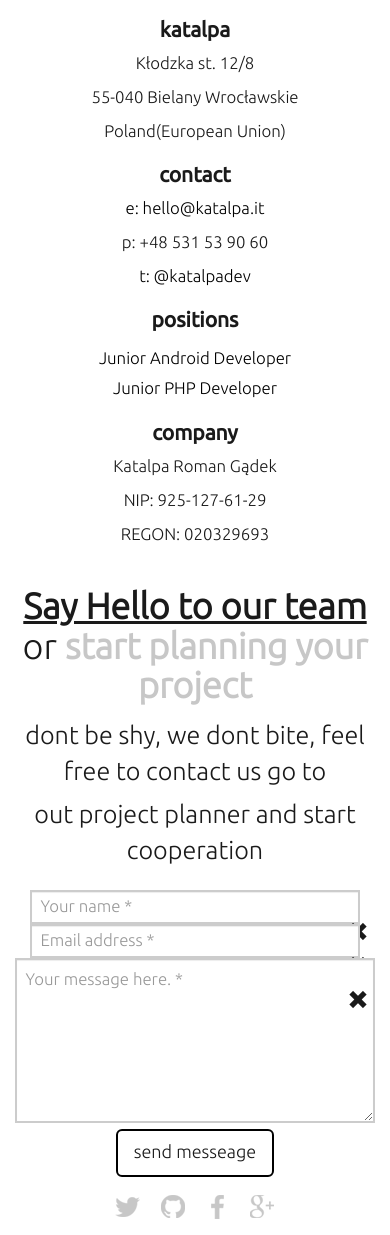
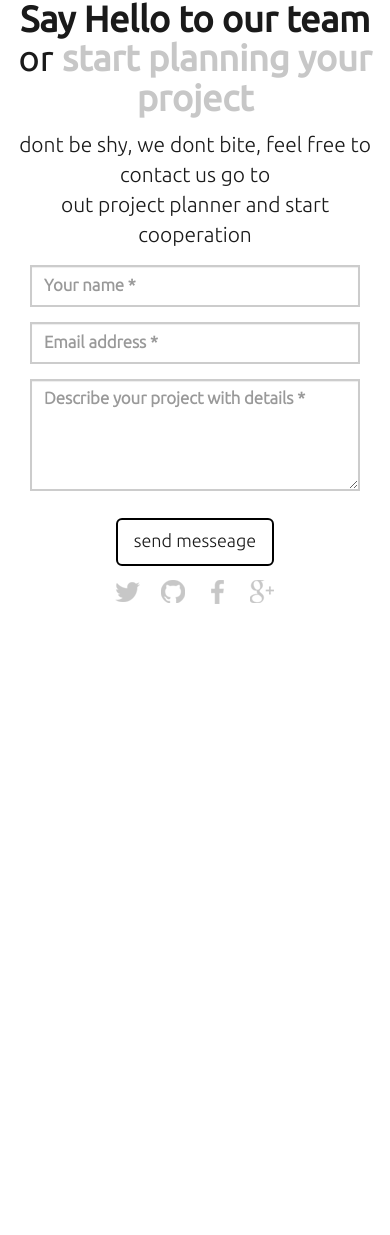
Before and after one commit to KatalpaApps/MainPage, a PHP site: page /contact.html in a window 390 px wide. Shown: the part 1801-3036 px from the top of the page. After the commit the page ends 2405 px from the top, so only its background shows below. Run offline with PHP 8.4, Linux system fonts and the light colour scheme; some libraries are stand-ins or nearby versions.

Commit message:
contact + projects

```diff
--- a/contact.html
+++ b/contact.html
@@ -1,29 +1,29 @@
-<!DOCTYPE HTML>
-<html xmlns="http://www.w3.org/1999/xhtml" xml:lang="en" lang="en">
+<!DOCTYPE html>
+<html lang="en">
     <head>
-        <meta http-equiv="Content-type" content="text/html;charset=UTF-8" />
-        <meta name="viewport" content="width=device-width, initial-scale=1 max-scale=1" />
+        <meta charset="UTF-8" lang="EN"/>
+        <meta name="viewport" content="width=device-width, initial-scale=1" />
+        <title>Plan your project</title>
         <!--css section-->
         <link href="css/font.css" rel="stylesheet" type="text/css" />
+        <link href="css/fontello.css" rel="stylesheet" type="text/css" />
         <link href="css/bootstrap.css" rel="stylesheet" type="text/css" />
         <link href="css/app.css" rel="stylesheet" type="text/css" />
         <link rel="stylesheet" type="text/css" href="css/app-responsive.css" />
-        <link rel="stylesheet" type="text/css" href="css/landing-page.css" />
-        <link rel="stylesheet" type="text/css" href="css/projects.css">
-        <link rel="stylesheet" type="text/css" href="css/contact.css">
+        <link rel="stylesheet" type="text/css" href="css/contact.css" />
+        <link rel="stylesheet" type="text/css" href="css/jquery-ui-1.9.2.custom.css" />
         <!--files holds styling for nav sidebar & dot animiations-->
         <link href="css/carousel-dots.css" rel="stylesheet" type="text/css" />
         <!--end of css-->
         <!--javascript section-->
         <script src="js/lib/jquery-1.9.1.js" type="text/javascript"></script>
-        <script src="js/lib/jquery-ui-1.9.2.custom.min.js"></script>
         <script src="js/lib/bootstrap.min.js"></script>
+        <script src="js/app.js" type="text/javascript"></script>
+        <script src="js/app/general.js" type="text/javascript"></script>
+        <script type="text/javascript" src="js/app/contact.js"></script>
+        <script type="text/javascript" src="js/lib/jquery.form.js"></script>
         <script type="text/javascript" src="js/lib/jquery.util.js"></script>
-        <script src="js/app.js" type="text/javascript"></script>
-        <script src="js/app/landing.js" type="text/javascript"></script>
-        <script src="js/app/general.js" type="text/javascript"></script>
-        <script src="js/app/contact.js" type="text/javascript"></script>
-        <script type="text/javascript" src="js/lib/jquery.form.js"></script>
+        <script type="text/javascript" src="js/lib/jquery-ui-1.9.2.custom.min.js"></script>
         <script type="text/javascript" src="js/lib/jquery.validate.js"></script>
         <script src="https://maps.googleapis.com/maps/api/js?sensor=false"></script>
         <!--end of javascript-->
@@ -58,32 +58,29 @@
     </head>
     <body>
         <main id="content" class="group moduleContact" role="main">
-        <div class="pusher" id="pusher">
-            <nav class="auto-height" id="menu-right">
+        <nav class="menu push-menu-right">
             <ul>
-              <li><a href="#" id="close-menu-btn" ><img src="images/sidebar/menu_close.png"></a></li>
-                    <li><a href="#"><span class="icon icon-landing">landing page</span></a></li>
-                    <li><a href="projects.html" ><span class="icon icon-projects">our projects</span></a></li>
-                    <li><a href="about-us.html" ><span class="icon icon-about">about us</span></a></li>
-                    <li><a href="journal.html" ><span class="icon icon-journal">our journal<span></a></li>
-                    <li><a class="active" href="contact.html" ><span class="icon icon-contact">contact us</a></li>
-                    <li><a href="project-planner.html"><span class="icon icon-kickstart">kickstart project</span></a></li>
-                </ul>
-                <ul id="menu-right-social-media">
-                    <li><a href="#"><span class="icon icon-only icon-twitter"></span></a></li>
-                    <li><a href="#"><span class="icon icon-only icon-github"></span></a></li>
-                    <li><a href="#"><span class="icon icon-only icon-facebook"></span></a></li>
-                    <li><a href="#"><span class="icon icon-only icon-gooogle-plus"></span></a></li>
+                <li><a href="#" class="close-menu-btn" ><img src="images/sidebar/menu_close.png" alt="close"/></a></li>
+                <li><a href="index.htm" ><span class="icon"><i class="icon-desktop"></i>landing page</span></a></li>
+                <li><a href="projects.html" ><span class="icon"><i class="icon-beaker"></i>our projects</span></a></li>
+                <li><a href="about-us.html" class="active"><span class="icon"><i class="icon-user"></i>about us</span></a></li>
+                <li><a href="journal.html" ><span class="icon"><i class="icon-cup"></i>our journal</span></a></li>
+                <li><a href="contact.html" ><span class="icon"><i class="icon-location-1"></i>contact us</span></a></li>
+                <li><a href="project-planner.html" ><span class="icon"><i class="icon-pencil-1"></i>kickstart project</span></a></li>    </ul>
+            <ul id="menu-right-social-media" class="list-inline">
+                <li><a href="#"><span class="icon-only icon-twitter"></span></a></li>
+                <li><a href="#"><span class="icon-only icon-github"></span></a></li>
+                <li><a href="#"><span class="icon-only icon-facebook"></span></a></li>
+                <li><a href="#"><span class="icon-only icon-gooogle-plus"></span></a></li>
             </ul>
         </nav>
+        <div id="wrapper">
             <div class="st-content" id="st-content">
                 <nav id="menu-top" class="navbar navbar-fixed-top" role="navigation">
                     <div class="navbar-inner">
                         <div class="container-fluid">
-                            <div class="navbar-header col-sm-20">
-                                <a class="navbar-brand" href="#"><img src="images/logo.png" /></a>
-                                <p id="show-menu-btn" class="pull-right"><img src="images/menu_open.png" /></p>
-                            </div>
+                            <a class="navbar-brand" href="index.htm"><img src="images/logo.png" alt="Katalpa It" /></a>
+                            <button id="show-menu-btn" class="btn btn-link pull-right nav-toggler toggle-push-right"><img src="images/menu_open.png" alt="menu"/></button>
                         </div>
                     </div>
                 </nav>
@@ -98,35 +95,48 @@
                 <section id="map" class="auto-height auto-padding">
 
                 </section>
-                <section id="contact" class="text-content">
+                <section id="contact" class="text-content extra-padding">
                     <div class="container-fluid text-center">
-                        <div class="col-sm-4 col-sm-offset-1">
+                        <div class="row">
+                            <div class="col-sm-10 col-sm-offset-1">
+                                <div class="row">
+                        <div class="col-sm-3 ">
+                            <div class="box">
                             <h3>katalpa</h3>
                             <hr>
                             <p>Kłodzka st. 12/8</p>
                             <p>55-040 Bielany Wrocławskie</p>
                             <p>Poland(European Union)</p>
                             </div>
-                        <div class="col-sm-4 col-sm-offset-1">
+                        </div>
+                        <div class="col-sm-3">
+                            <div class="box">
                             <h3>contact</h3>
                             <hr>
                             <p><a href="mailto:hello@katalpa.it">e: hello@katalpa.it </a></p>
                             <p>p: +48 531 53 90 60</p>
                         <p><a href="#">t: @katalpadev</a></p> </div>
-                        <div class="col-sm-4 col-sm-offset-1">
+                        </div>
+                        <div class="col-sm-3">
+                            <div class="box">
                             <h3>positions</h3>
                             <hr>
                             <button type="button" class="btn btn-link no-padding" data-toggle="modal" data-target="#Jr-Android-Developer">Junior Android Developer</button><br>
 
                            <button type="button" class="btn btn-link no-padding" data-toggle="modal" data-target="#Jr-Php-Developer">Junior PHP Developer</button>
                             </div>
-                        <div class="col-sm-4 col-sm-offset-1">
+                            </div>
+                        <div class="col-sm-3">
+                            <div class="box">
                             <h3>company</h3>
                             <hr>
                             <p>Katalpa Roman Gądek</p>
                             <p>NIP: 925-127-61-29</p>
                         <p>REGON: 020329693</p> </div>
                         </div>
+                            </div></div></div>
+                    </div>
+
                     <div class="modal fade" id="Jr-Android-Developer" tabindex="-1" role="dialog" aria-labelledby="myModalLabel" aria-hidden="true">
                         <div class="modal-dialog">
                             <div class="modal-content">
@@ -146,40 +156,48 @@
                         </div>
                     </div>
                 </section>
-                <section id="contact-form">
-                    <div class="container">
-                        <div class="text-center">
-                            <h1 class="bold no-padding extra-padding"><span class="underline">Say Hello to our team </span><span class="light">or </span><span class="light-gray"><a href="#">start planning your project</a></span></h1>
+                <section id="contact-form" class="container-fluid text-content text-center">
+
+
+                            <h1 class=" no-padding extra-padding">Say Hello to our team <span class="light">or </span><span class="light-gray"><a href="#">start planning your project</a></span></h1>
                             <p>dont be shy, we dont bite, feel free to contact us go to</p>
-                            <p class="extra-padding">out project planner and start cooperation</p>
-                        </div>
-                        <div class="form-holder col-sm-10 col-sm-offset-5">
+                            <p class="">out project planner and start cooperation</p>
+
+                        <div class="form-holder col-lg-6 col-lg-offset-3 col-sm-8 col-sm-offset-2">
                             <form id="form-contact" role="form" novalidate="novalidate">
                                 <div class="row">
-                                    <div class="col-sm-10 has-feedback"><input class="form-control" type="text" placeholder="Your name *" name="name" requierd=""/><span class="glyphicon glyphicon-remove form-control-feedback"></span></div>
-                                    <div class="col-sm-10 has-feedback"><input class="form-control" type="text" placeholder="Email address *" name="email" requierd=""/><span class="glyphicon glyphicon-remove form-control-feedback"></span></div>
+                                <div class="col-sm-6 col-xs-12 has-feedback"><input class="form-control" type="text" placeholder="Your name *" name="name" required="" /> <span class="glyphicon glyphicon-remove form-control-feedback"></span></div>
+                                <div class="col-sm-6 col-xs-12 has-feedback"><input class="form-control" type="text" placeholder="Email address * " name="email" required="" /><span class="glyphicon glyphicon-remove form-control-feedback"></span></div>
+                                 <div class="col-xs-12 has-feedback">
+                                    <textarea class="form-control" placeholder="Describe your project with details *" name="projectdetails" rows="4" required=""></textarea>
+                                    <span class="glyphicon glyphicon-remove form-control-feedback"></span>
                                 </div>
-                                <div class="row"><div class="col-sm-20 has-feedback"><textarea class="form-control" placeholder="Your message here. *" name="message" rows="6" requierd=""></textarea><span class="glyphicon glyphicon-remove form-control-feedback"></span></div></div>
-                            <div class="text-center extra-padding">
-                            <button type="submit" class="btn btn-lg btn-white">send messeage</button>
                                 </div>
+                            <button type="submit" class="btn btn-lg btn-white extra-margin">send messeage</button>
                             </form>
                         </div>
-                    </div>
+
                 </section>
-            </div>
-            <div class="container">
-                <div class="social-media col-sm-offset-8 col-sm-4 text-center">
+
+             <div class="container-fluid extra-padding text-content extra-padding">
+                <div class="row">
+                <div class="social-media col-sm-6 col-sm-offset-3 text-center">
                     <a href="#"><span class="icon-grey-twitter"></span></a>
                     <a href="#"><span class="icon-grey-github"></span></a>
                     <a href="#"><span class="icon-grey-facebook"></span></a>
                     <a href="#"><span class="icon-grey-google-plus"></span></a>
                 </div>
             </div>
-            <button class="go-up">
+            </div>
+            <button class="go-up btn-link">
                 <img src="images/scroll_up.png" />
             </button>
+
+                  </div>
+        </div>
             </main>
+     <script src="js/lib/classie.js" type="text/javascript"></script>
+    <script src="js/lib/nav.js" type="text/javascript"></script>
             <script type="text/javascript">
 
                                                 var myOptions = {
--- a/css/app.css
+++ b/css/app.css
@@ -22,7 +22,7 @@
     background-color: white;
     position: relative;
     color: #dad6be;
-    transition: all 0.3s ease;
+    transition: position 0.3s ease;
 }
 section.photo
 {
@@ -381,6 +381,15 @@
 {
     outline-color: transparent !important;
 }
+.modal-open #wrapper
+{
+    z-index: auto;
+}
+.text-content .btn.btn-link
+{
+    color: #1a1a1a;
+    font-size: 0.8em;
+}
 /*==========  icons  ==========*/
 
 .icon {
--- a/css/contact.css
+++ b/css/contact.css
@@ -5,8 +5,11 @@
     width: 100%;
 }
 
-#contact {
-    text-align: left;
+#contact .box{
+
+}
+#contact .container-fluid div{
+;
 }
 #contact a
 {
@@ -22,15 +25,24 @@
     font-size: 1em;
 }
 #contact p {
-    font-weight: 200;
-    font-size: 0.8em
+    font-weight: 300;
+    font-size: 0.8em;
+    margin-bottom: 5px;
+
+}
+#contact-form p{
+    margin-bottom: 0px;
 }
 #contact hr {
     width: 10%;
-    margin-top: 0px;
-    margin-bottom: 10px;
     border-color: black;
+    display: block;
+    margin-left: auto;
+    margin-right: auto;
+    margin-top: -0.3em;
+    margin-bottom: .7em;
 }
+
 .underline {
     text-decoration: underline;
 }
@@ -49,51 +61,3 @@
 #contact-form {
     color: #1a1a1a
 }
-#contact-form p {
-    margin: -10px 0 10px 0;
-    font-size: 1.2em;
-}
-#contact-form input {
-    font-size: 0.8em;
-    border-width: 2px;
-    padding: 0.5em;
-    border-radius: 0px;
-}
-#contact-form textarea {
-    font-size: 0.8em;
-    border-width: 2px;
-    min-width: 100%;
-    padding: 0.5em;
-    border-radius: 0px;
-}
-.extra-padding {
-    padding-bottom: 3%;
-}
-.black
-{
-    color: #1a1a1a;
-    border-color: #1a1a1a;
-    border-width: 1px;
-}
-.black:hover
-{
-    color: #1a1a1a;
-    border-color: #1a1a1a;
-    border-width: 1px;
-    text-decoration: underline;
-}
-.form-group
-{
-    margin-bottom: 25px;
-}
-.btn-link
-{
-    font-size: .8em;
-    color: black;
-}
-.btn-link:hover
-{
-    text-decoration: underline;
-    color: black;
-    font-size: .8em;
-}
--- a/css/projects.css
+++ b/css/projects.css
@@ -16,23 +16,3 @@
 #win-lose-bitcoins {
     background-image: url(../images/projects/minefield_small_dark.jpg);
 }
-#bitcoins {
-    padding-top: 0px;
-}
-#bitcoins p {
-}
-.page-title-small {
-    font-size: 1.6em;
-    font-weight: bold;
-}
-.page-title-extra-small {
-    font-size: 1em;
-    font-weight: bold;
-}
-
-.page-title-one-third {
-    padding-top: 15%;
-    padding-bottom: 15%;
-    position: static;
-    background-size: cover;
-}
--- a/js/app/general.js
+++ b/js/app/general.js
@@ -44,6 +44,7 @@
 {
     if (isMobile) {
         $(".auto-height").css("height", window.screen.height + "px");
+
     }
     else {
         $(".auto-height").css("height", __iWindowHeight + "px");
--- a/project-planner.html
+++ b/project-planner.html
@@ -58,7 +58,7 @@
         </script>
     </head>
     <body>
-    <main id="content" class="group moduleLanding" role="main">
+    <main id="content" class="group moduleProjectPlanner" role="main">
         <nav class="menu push-menu-right">
             <ul>
                 <li><a href="#" class="close-menu-btn" ><img src="images/sidebar/menu_close.png" alt="close"/></a></li>
```
Also changed, not shown: js/app/contact.js (+11 -0 lines), projects.html (+15 -45 lines). Lines whose indentation alone changed are shown as unchanged.
